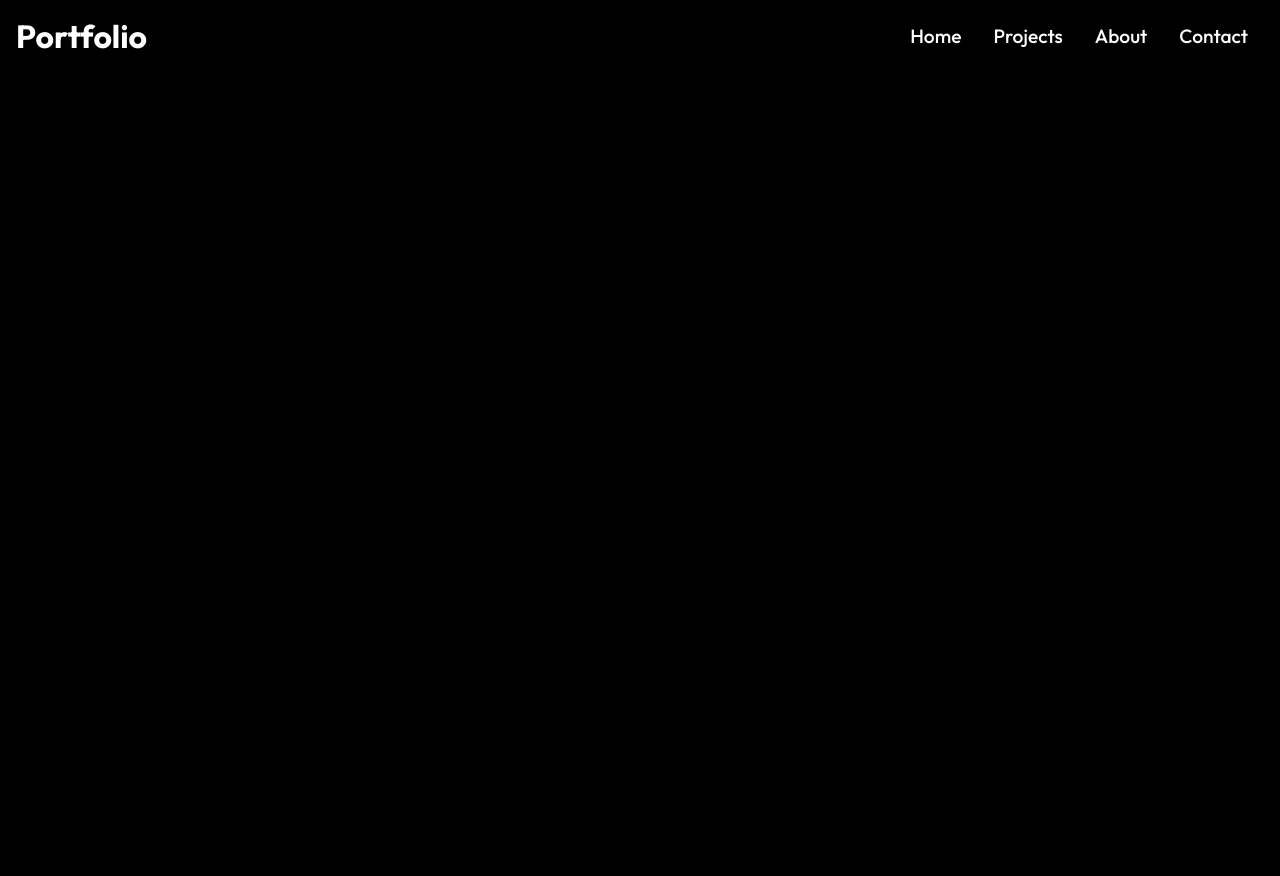
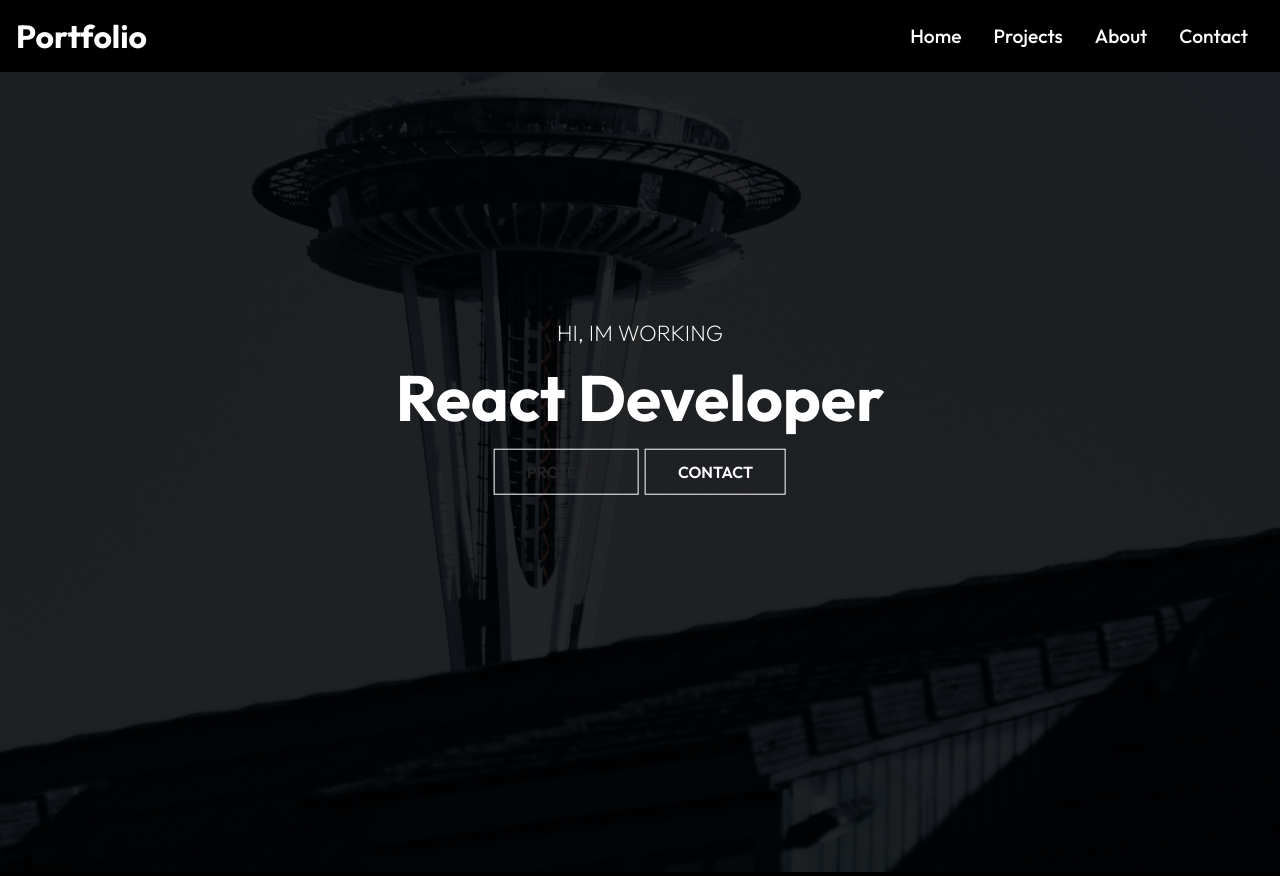
Before and after one commit to jonathanpenaloa/main-portfolio, a React (Create React App) app: page / in a window 1280 px wide. Before the commit the page ends 800 px from the top, so only its background shows below. Built offline with nearby package versions, Linux system fonts and the light colour scheme.

Commit message:
hero section position using css

```diff
--- a/src/components/HeroImg.css
+++ b/src/components/HeroImg.css
@@ -0,0 +1,52 @@
+.mask {
+    width: 100%;
+    height: 100vh;
+    position: relative;
+}
+
+.background-img {
+    width: 100%;
+    height: 100%;
+    background-size: cover;
+    background-position: center;
+    object-fit: cover;
+}
+
+.mask::after {
+    content: "";
+    width: 100%;
+    height: 100%;
+    position: absolute;
+    top: 0;
+    left: 0;
+    background-color: #000;
+    opacity: 0.8;
+}
+
+.hero{
+    height: 100%;
+    width: 100%;
+}
+
+.hero .content {
+    position: absolute;
+    transform: translate(-50%, -50%);
+    top: 50%;
+    left: 50%;
+    text-align: center;
+}
+
+.hero .content h1 {
+    font-size: 4rem;
+    padding: 0.6rem 0 1.5rem;
+}
+
+.hero .content p {
+    font-size: 1.4rem;
+    font-weight: 200;
+    text-transform: uppercase;
+}
+
+.content .btn {
+    margin: 1rem 0.2rem;
+}
--- a/src/components/HeroImg.jsx
+++ b/src/components/HeroImg.jsx
@@ -1,10 +1,22 @@
 import "./HeroImg.css";
-
+import React from "react";
+import BackGroundImg from "../assets/background.jpg";
+import { Link } from "react-router-dom";
 export default function HereImg() {
     return (
         <div className="hero">
             <div className="mask">
-
+                <img className="background-img" src={BackGroundImg} alt="BackGroundimg" />
+            </div>
+            <div className="content">
+                <p>Hi, IM working</p>
+                <h1>React Developer</h1>
+                <div>
+                    <Link to="/project" className="btn">Projects
+                    </Link>
+                    <Link to="/contant" className="btn btn-light">Contact
+                    </Link>
+                </div>
             </div>
         </div>
     )
--- a/src/index.css
+++ b/src/index.css
@@ -31,7 +31,7 @@ ul {
 }
 
 .btn-light {
-    /* background: rgba(255, 255, 255, 0.2 ); */
+    background: rgba(255, 255, 255, 0.2 );
     background: transparent;
     color: #fff;
 }
```
Also changed, not shown: src/assets/background.jpg (added).
